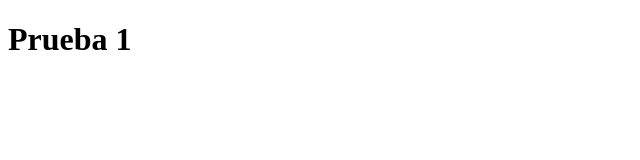
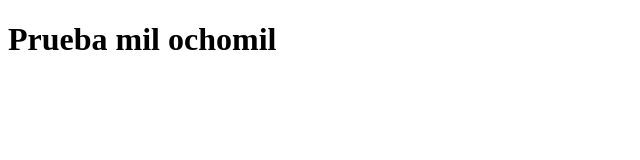
Before and after one commit to Armandoriv/test, a plain HTML site: page index.html in a window 1280 px wide. Shown: the whole page, without its empty margins (0-640 px from the left). Drawn offline with Linux system fonts and the light colour scheme.

Commit message:
aidiomio

```diff
--- a/index.html
+++ b/index.html
@@ -7,7 +7,7 @@
     <title>hola pana</title>
 </head>
 <body>
-    <h1>Prueba 1</h1>
+    <h1>Prueba mil ochomil</h1>
 
 </body>
 </html>
```
